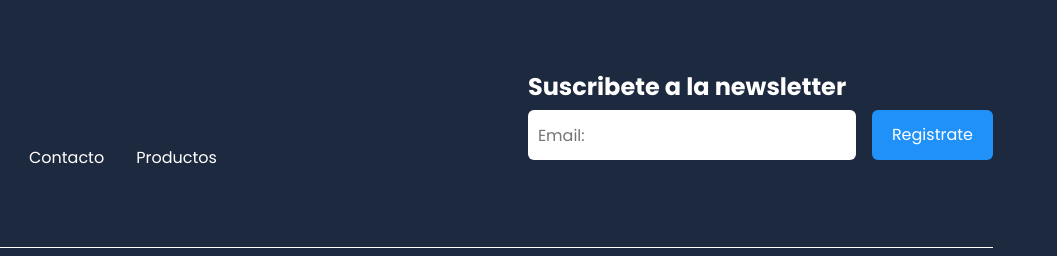
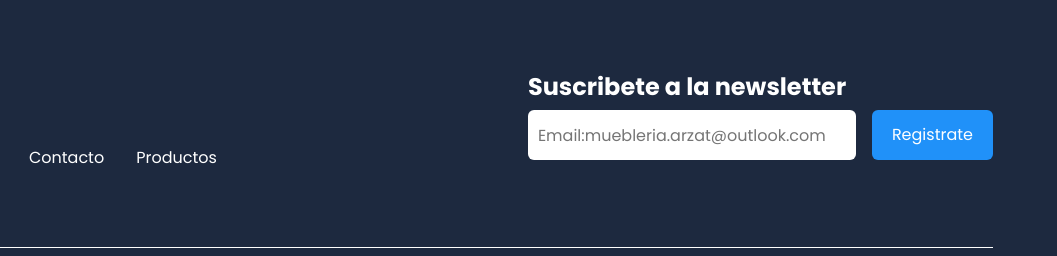
Before and after one commit to muebleria-arzat/muebleria-arzat.github.io, a plain HTML site: page index.html in a window 1280 px wide. Shown: the part 3649-3905 px from the top of the page, 223-1280 px from the left. Drawn offline with Linux system fonts and the light colour scheme.

Commit message:
newsletter

```diff
--- a/index.html
+++ b/index.html
@@ -323,7 +323,7 @@
             <form class="footer__form" action="https://formspree.io/f/mknkkrkj" method="POST">
                 <h2 class="footer__newsletter">Suscribete a la newsletter</h2>
                 <div class="footer__inputs">
-                    <input type="email" placeholder="Email:" class="footer__input" name="_replyto">
+                    <input type="email" placeholder="Email:muebleria.arzat@outlook.com" class="footer__input" name="_replyto">
                     <input type="submit" value="Registrate" class="footer__submit">
                 </div>
             </form>
```
